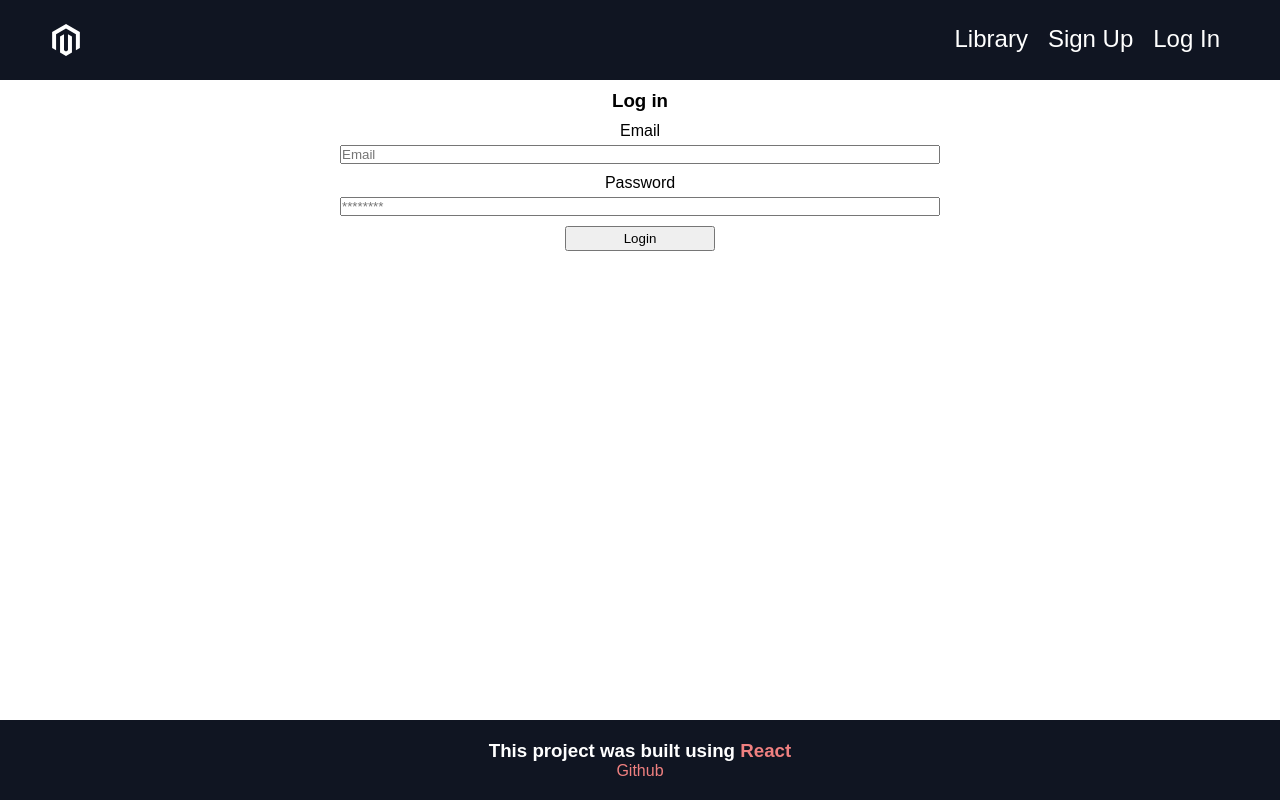
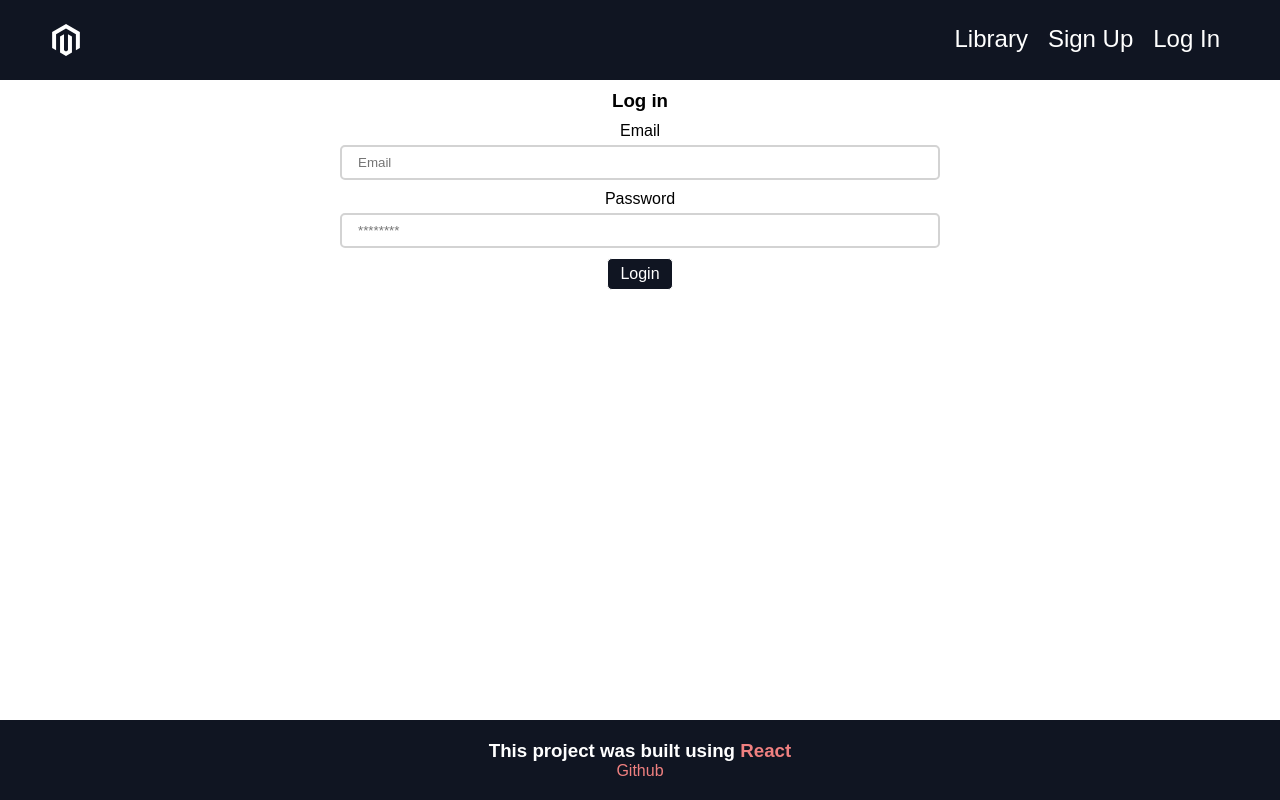
Before and after one commit to irlgabriel/library-project-redo, a React (Create React App) app: page /login in a window 1280 px wide. Built offline with nearby package versions, Linux system fonts and the light colour scheme.

Commit message:
styled global buttons

```diff
--- a/src/components/BookForm/BookForm.elements.js
+++ b/src/components/BookForm/BookForm.elements.js
@@ -21,6 +21,8 @@ export const FormGroup = styled.div`
 
   &:last-of-type {
     width: 100%;
+    flex-direction: row;
+    justify-content: center;
   }
 `;
 
@@ -56,7 +58,7 @@ export const FormInput = styled.input`
 
 export const Button = styled.button`
   padding: 0.375rem 0.75rem;
-  width: 25%;
+  width: 200px;
   margin: auto;
 
   &hover {
--- a/src/components/BookForm/BookForm.js
+++ b/src/components/BookForm/BookForm.js
@@ -5,13 +5,13 @@ import {
   FormHeader,
   FormLabel,
   FormInput,
-  Button,
   FormSelectGroup,
   FormSelect,
   FormToggler,
   ToggleIcon,
   FlexBreak
 } from "./BookForm.elements";
+import { Button } from "../../globalStyles"
 
 export default function BookForm(props) {
   const [formToggled, setToggle] = useState(false);
--- a/src/components/Form/Form.elements.js
+++ b/src/components/Form/Form.elements.js
@@ -16,7 +16,8 @@ export const FormGroup = styled.div`
   margin: 10px 0;
 
   &:last-of-type {
-    width: 100%;
+    flex-direction: row;
+    justify-content: center;
   }
 `;
 
@@ -30,13 +31,24 @@ export const FormLabel = styled.label`
   margin-bottom: 5px;
 `;
 
-export const FormInput = styled.input``;
-
+export const FormInput = styled.input`
+  padding: .5rem 1rem;
+  border-radius: 5px;
+  box-shadow: none;
+  outline: none;
+  border: 2px solid lightgray;
+  box-sizing: border-box;
+  &:focus {
+    border: 2px solid lightgray;
+  }
+  &:focus:invalid {
+    border: 3px solid rgba(219, 22, 22, 0.4);
+  }
+  &:focus:valid {
+    border: 3px solid rgba(50, 168, 82, 0.4);
+  }
+`;
 export const Button = styled.button`
   padding: 0.175rem 0.5rem;
-  width: 25%;
   margin: auto;
-
-  &hover {
-  }
 `;
--- a/src/components/LoginForm/LoginForm.js
+++ b/src/components/LoginForm/LoginForm.js
@@ -6,8 +6,8 @@ import {
   FormHeader,
   FormLabel,
   FormInput,
-  Button,
 } from "../Form/Form.elements";
+import { Button } from "../../globalStyles"
 
 export default function LogInUser() {
   function submitHandler(e) {
--- a/src/components/SignUpForm/SignUpForm.js
+++ b/src/components/SignUpForm/SignUpForm.js
@@ -6,8 +6,8 @@ import {
   FormHeader,
   FormLabel,
   FormInput,
-  Button,
 } from "../Form/Form.elements";
+import { Button } from "../../globalStyles"
 
 export default function SignUpUser() {
   function submitHandler(e) {
--- a/src/globalStyles.js
+++ b/src/globalStyles.js
@@ -22,4 +22,19 @@ export const MainContainer = styled.div`
   display: flex;
   flex-direction: column;
 `;
+
+export const Button = styled.div`
+  padding: .375rem .75rem;
+  border: none;
+  border-radius: 5px;
+  background: #101522;
+  color: white;
+  border: 1px solid white;
+  transition: all 0.5s ease;
+  &:hover {
+    background: white;
+    color: #101522;
+    border: 1px solid #101522;
+  }
+`
 export default GlobalStyle;
```
Also changed, not shown: src/components/LoginForm/LoginForm.elements.js (deleted).
